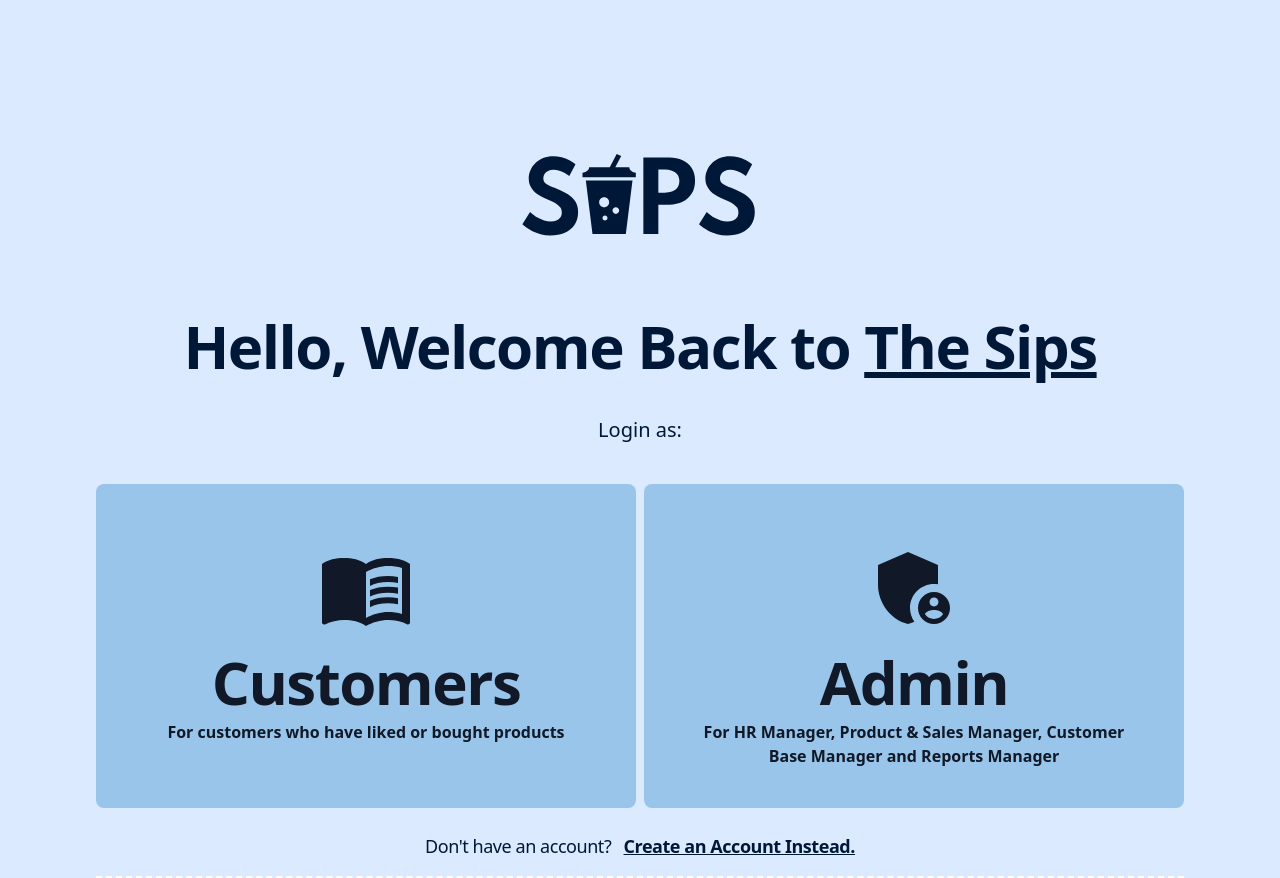
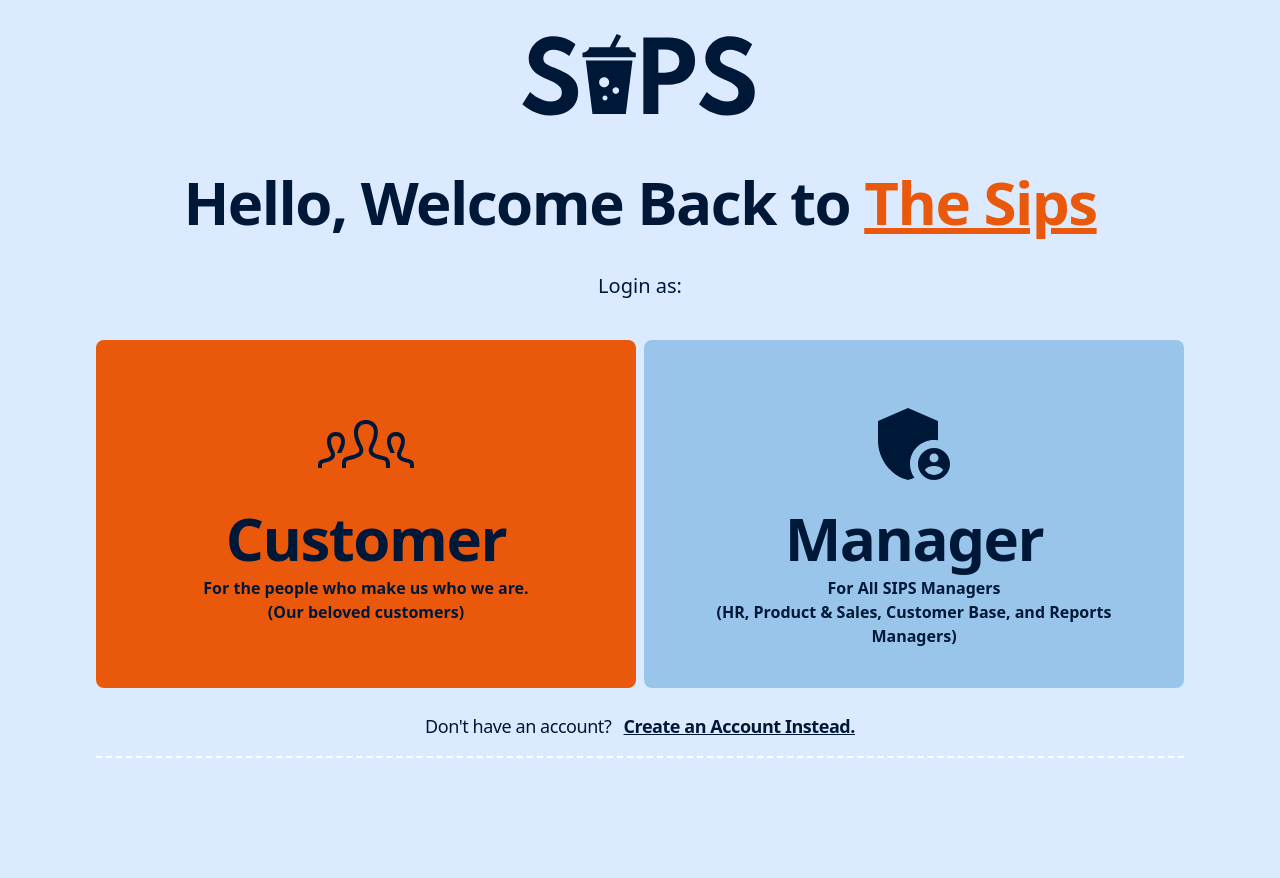
Before and after one commit to capps096github/sips_dev, a plain HTML site: page src/login/login.html in a window 1280 px wide. After the commit the page ends 800 px from the top, so only its background shows below. Drawn offline with nearby package versions, Linux system fonts and the light colour scheme; files that its build step writes are made by us from their sources; a script that the page names is missing.

Commit message:
Editted login page

```diff
--- a/src/home.html
+++ b/src/home.html
@@ -9,7 +9,7 @@
     <!-- CSS -->
     <link href="../dist/output.css" rel="stylesheet" />
   </head>
-  <body class="bg-blue-50">
+  <body class="bg-blue-100">
     <!-- home layout -->
     <section>
       <!-- nav bar -->
--- a/src/login/customers_login.html
+++ b/src/login/customers_login.html
@@ -50,7 +50,7 @@
                 <span class="block text-sm font-medium text-sips-dark-blue">Customer Name</span>
                 <!-- Using form state modifers, the classes can be identical for every input -->
                 <input type="number" placeholder="Your Customer name e.g Grace Peter, Abraham Spike, Allyna Tasha"
-                  class="text-gray-900 mt-1 w-full px-3 py-2 bg-white border border-gray-300 rounded-md text-sm shadow-sm placeholder-gray-400 focus:outline-none focus:border-sips-orange focus:ring-1 focus:ring-sips-orange"
+                  class="text-sips-dark-blue mt-1 w-full px-3 py-2 bg-white border border-gray-300 rounded-md text-sm shadow-sm placeholder-gray-400 focus:outline-none focus:border-sips-orange focus:ring-1 focus:ring-sips-orange"
                   required />
               </label>
 
@@ -59,7 +59,7 @@
                 <span class="block text-sm font-medium text-sips-dark-blue">Password</span>
                 <!-- Using form state modifers, the classes can be identical for every input -->
                 <input type="password" placeholder="Your Password - Keep it Short, Secure and Secret"
-                  class="text-gray-900 mt-1 w-full px-3 py-2 bg-white border border-gray-300 rounded-md text-sm shadow-sm placeholder-gray-400 focus:outline-none focus:border-sips-orange focus:ring-1 focus:ring-sips-orange"
+                  class="text-sips-dark-blue mt-1 w-full px-3 py-2 bg-white border border-gray-300 rounded-md text-sm shadow-sm placeholder-gray-400 focus:outline-none focus:border-sips-orange focus:ring-1 focus:ring-sips-orange"
                   required />
               </label>
 
@@ -96,7 +96,7 @@
                 <span class="block text-sm font-medium text-sips-dark-blue">Address</span>
                 <!-- Using form state modifers, the classes can be identical for every input -->
                 <input type="number" placeholder="Your Address e.g Kampala, Jinja, Entebbe"
-                  class="text-gray-900 mt-1 w-full px-3 py-2 bg-white border border-gray-300 rounded-md text-sm shadow-sm placeholder-gray-400 focus:outline-none focus:border-sips-orange focus:ring-1 focus:ring-sips-orange"
+                  class="text-sips-dark-blue mt-1 w-full px-3 py-2 bg-white border border-gray-300 rounded-md text-sm shadow-sm placeholder-gray-400 focus:outline-none focus:border-sips-orange focus:ring-1 focus:ring-sips-orange"
                   required />
               </label>
 
--- a/src/login/login.html
+++ b/src/login/login.html
@@ -18,15 +18,13 @@
   <body class="bg-blue-100">
     <section class="flex flex-col justify-between h-screen space-y-10">
       <!-- Main Content -->
-      <main
-        class="mx-auto sm:max-w-6xl max-w-6xl px-4 sm:mt-12 sm:px-6 md:mt-16 lg:mt-20 lg:px-8 xl:mt-28"
-      >
+      <main class="mx-auto sm:max-w-6xl max-w-6xl mt-100 px-8">
         <!-- Logo and Welcome text -->
         <div class="sm:text-center text-center items-center">
           <!-- Center Logo -->
 
           <div
-            class="flex justify-center items-center mt-6 mb-10 text-sips-dark-blue hover:text-sips-orange"
+            class="flex justify-center items-center mt-4 mb-4 text-sips-dark-blue hover:text-sips-orange"
           >
             <a href="../splash.html" class="hover:cursor-pointer" title="SIPS">
               <svg
@@ -54,10 +52,10 @@
           >
             Hello, Welcome Back to
 
-            <span
-              onclick="goToIndexPage()"
-              class="text-sips-dark-blue hover:cursor-pointer hover:text-sips-light-blue underline xl:inline"
-              >The Sips</span
+            <a
+              href="../splash.html"
+              class="hover:text-sips-dark-blue hover:cursor-pointer text-sips-orange underline xl:inline"
+              >The Sips</a
             >
           </h1>
 
@@ -78,51 +76,32 @@
 
           <article
             onclick="goToCustomersLogin()"
-            class="hover:cursor-pointer bg-sips-light-blue rounded-lg p-10 transition-colors duration-300 hover:bg-blue-300"
+            class="hover:cursor-pointer hover:bg-sips-light-blue rounded-lg p-10 transition-colors duration-300 bg-sips-orange"
           >
             <div
-              class="flex justify-center items-center mt-4 mb-4 text-gray-900"
+              class="flex justify-center items-center mt-4 mb-4 text-sips-dark-blue"
             >
               <svg
-                enable-background="new 0 0 24 24"
-                height="24px"
+                xmlns="http://www.w3.org/2000/svg"
+                width="24"
+                height="24"
                 viewBox="0 0 24 24"
-                width="24px"
-                fill="#000000"
                 class="fill-current w-24 h-24"
               >
-                <g>
-                  <rect fill="none" height="24" width="24" />
-                </g>
-                <g>
-                  <g />
-                  <g>
-                    <path
-                      d="M21,5c-1.11-0.35-2.33-0.5-3.5-0.5c-1.95,0-4.05,0.4-5.5,1.5c-1.45-1.1-3.55-1.5-5.5-1.5S2.45,4.9,1,6v14.65 c0,0.25,0.25,0.5,0.5,0.5c0.1,0,0.15-0.05,0.25-0.05C3.1,20.45,5.05,20,6.5,20c1.95,0,4.05,0.4,5.5,1.5c1.35-0.85,3.8-1.5,5.5-1.5 c1.65,0,3.35,0.3,4.75,1.05c0.1,0.05,0.15,0.05,0.25,0.05c0.25,0,0.5-0.25,0.5-0.5V6C22.4,5.55,21.75,5.25,21,5z M21,18.5 c-1.1-0.35-2.3-0.5-3.5-0.5c-1.7,0-4.15,0.65-5.5,1.5V8c1.35-0.85,3.8-1.5,5.5-1.5c1.2,0,2.4,0.15,3.5,0.5V18.5z"
-                    />
-                    <g>
-                      <path
-                        d="M17.5,10.5c0.88,0,1.73,0.09,2.5,0.26V9.24C19.21,9.09,18.36,9,17.5,9c-1.7,0-3.24,0.29-4.5,0.83v1.66 C14.13,10.85,15.7,10.5,17.5,10.5z"
-                      />
-                      <path
-                        d="M13,12.49v1.66c1.13-0.64,2.7-0.99,4.5-0.99c0.88,0,1.73,0.09,2.5,0.26V11.9c-0.79-0.15-1.64-0.24-2.5-0.24 C15.8,11.66,14.26,11.96,13,12.49z"
-                      />
-                      <path
-                        d="M17.5,14.33c-1.7,0-3.24,0.29-4.5,0.83v1.66c1.13-0.64,2.7-0.99,4.5-0.99c0.88,0,1.73,0.09,2.5,0.26v-1.52 C19.21,14.41,18.36,14.33,17.5,14.33z"
-                      />
-                    </g>
-                  </g>
-                </g>
+                <path
+                  d="M17.997 18h-.998c0-1.552.06-1.775-.88-1.993-1.438-.332-2.797-.645-3.293-1.729-.18-.396-.301-1.048.155-1.907 1.021-1.929 1.277-3.583.702-4.538-.672-1.115-2.707-1.12-3.385.017-.576.968-.316 2.613.713 4.512.465.856.348 1.51.168 1.908-.49 1.089-1.836 1.4-3.262 1.728-.982.227-.92.435-.92 2.002h-.995l-.002-.623c0-1.259.1-1.985 1.588-2.329 1.682-.389 3.344-.736 2.545-2.209-2.366-4.365-.676-6.839 1.865-6.839 2.492 0 4.227 2.383 1.867 6.839-.775 1.464.824 1.812 2.545 2.209 1.49.344 1.589 1.072 1.589 2.333l-.002.619zm4.81-2.214c-1.289-.298-2.489-.559-1.908-1.657 1.77-3.342.47-5.129-1.4-5.129-1.265 0-2.248.817-2.248 2.325 0 1.269.574 2.175.904 2.925h1.048c-.17-.75-1.466-2.562-.766-3.736.412-.692 1.704-.693 2.114-.012.38.631.181 1.812-.534 3.161-.388.733-.28 1.301-.121 1.648.305.666.977.987 1.737 1.208 1.507.441 1.368.042 1.368 1.48h.997l.002-.463c0-.945-.074-1.492-1.193-1.75zm-22.805 2.214h.997c0-1.438-.139-1.039 1.368-1.48.761-.221 1.433-.542 1.737-1.208.159-.348.267-.915-.121-1.648-.715-1.349-.914-2.53-.534-3.161.41-.682 1.702-.681 2.114.012.7 1.175-.596 2.986-.766 3.736h1.048c.33-.75.904-1.656.904-2.925.001-1.509-.982-2.326-2.247-2.326-1.87 0-3.17 1.787-1.4 5.129.581 1.099-.619 1.359-1.908 1.657-1.12.258-1.194.805-1.194 1.751l.002.463z"
+                />
               </svg>
             </div>
             <h2
-              class="text-4xl text-gray-900 text-center tracking-tight font-extrabold sm:text-5xl md:text-6xl"
+              class="text-4xl text-sips-dark-blue text-center tracking-tight font-extrabold sm:text-5xl md:text-6xl"
             >
-              Customers
+              Customer
             </h2>
 
-            <p class="text-gray-900 font-bold text-center mt-2">
-              For customers who have liked or bought products
+            <p class="text-sips-dark-blue font-bold text-center mt-2">
+              For the people who make us who we are. <br />
+              (Our beloved customers)
             </p>
           </article>
 
@@ -132,7 +111,7 @@
             class="hover:cursor-pointer p-10 bg-sips-light-blue rounded-lg transition-colors duration-300 hover:bg-blue-300"
           >
             <div
-              class="flex justify-center items-center mt-4 mb-4 text-gray-900"
+              class="flex justify-center items-center mt-4 mb-4 text-sips-dark-blue"
             >
               <svg
                 enable-background="new 0 0 24 24"
@@ -158,14 +137,14 @@
               </svg>
             </div>
             <h2
-              class="text-4xl text-gray-900 text-center tracking-tight font-extrabold sm:text-5xl md:text-6xl"
+              class="text-4xl text-sips-dark-blue text-center tracking-tight font-extrabold sm:text-5xl md:text-6xl"
             >
-              Admin
+              Manager
             </h2>
 
-            <p class="text-gray-900 font-bold text-center mt-2">
-              For HR Manager, Product & Sales Manager, Customer Base Manager and
-              Reports Manager
+            <p class="text-sips-dark-blue font-bold text-center mt-2">
+              For All SIPS Managers <br />
+              (HR, Product & Sales, Customer Base, and Reports Managers)
             </p>
           </article>
         </div>
@@ -179,7 +158,7 @@
             Don't have an account?
             <span
               onclick="goToRegister('login')"
-              class="font-extrabold text-sips-dark-blue hover:cursor-pointer ml-2 underline hover:text-sips-light-blue hover:underline duration-300"
+              class="font-extrabold text-sips-dark-blue hover:cursor-pointer ml-2 underline hover:text-sips-orange hover:underline duration-300"
               title="Log In to your Account"
             >
               Create an Account Instead.
--- a/src/splash.html
+++ b/src/splash.html
@@ -21,7 +21,7 @@
       <main class="h-3/4">
         <!-- Logo and Name -->
         <div
-          class="flex flex-col items-center justify-center h-screen text-sips-orange hover:text-sips-light-blue"
+          class="flex flex-col items-center justify-center h-screen text-sips-orange"
         >
           <!-- logo -->
           <div>
```
Also changed, not shown: src/dashboard.html (+7 -7 lines), src/login/admin_login.html (+4 -4 lines).
